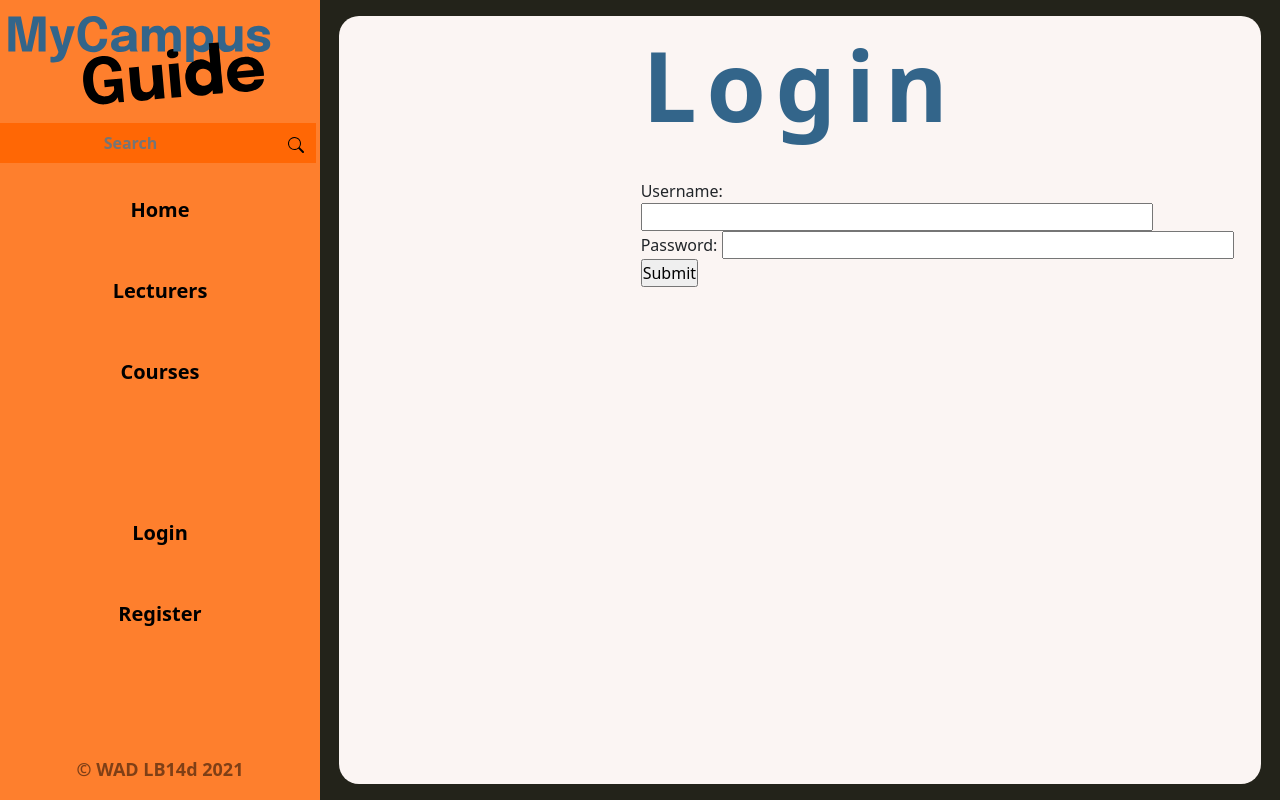
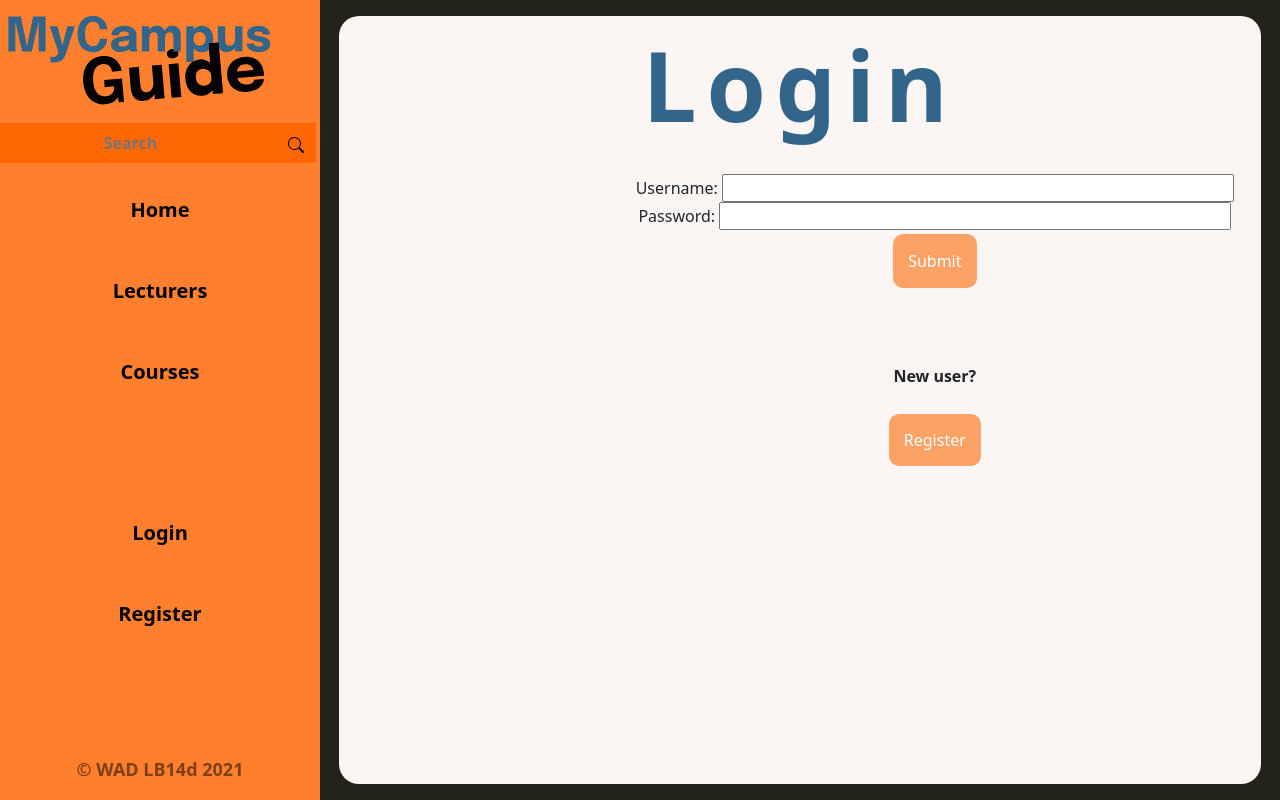
Before and after one commit to WAD2-LB14d/mycampusguide, a Django app: page /guide/login/ in a window 1280 px wide. Run offline with Django 3.2, Linux system fonts and the light colour scheme; some libraries are stand-ins or nearby versions.

Commit message:
login & register buttons styled, register link added to login page

```diff
--- a/my_campus_guide/static/css/style.css
+++ b/my_campus_guide/static/css/style.css
@@ -154,13 +154,7 @@ footer {
 
 
 }
-#login_form{
-	position: absolute;
-	left: 30%;
-	margin: 10px;
-	padding: 15px;
 
-}
 
 .table > tbody > tr:nth-child(2n) > td, .table > tbody > tr:nth-child(2n) > th {
 	background-color: rgba(254, 127, 45, 0.5);
@@ -170,3 +164,66 @@ footer {
 	 background-color: rgba(254,127,45,0.7);
 	 border: 3px solid black;
  }
+
+
+
+ .button{
+	background-color: rgba(254,127,45,0.7);
+	border-radius: 10px;
+	border: none;
+	color: white;
+	padding: 15px;
+	text-align: center;
+	text-decoration: none;
+	font-size: 16px;
+	margin: 4px 2px;
+ }
+
+ .button:hover{
+	background-color: #FF6705 !important;
+
+ }
+
+ #user_form>:last-child{
+	background-color: rgba(254,127,45,0.7);
+	border-radius: 10px;
+	border: none;
+	color: white;
+	padding: 15px;
+	text-align: center;
+	text-decoration: none;
+	font-size: 16px;
+	margin: 4px 2px;
+
+ }
+
+ #user_form>:last-child:hover{
+	background-color: #FF6705;
+}
+
+ #login_form>:last-child{
+	background-color: rgba(254,127,45,0.7);
+	border-radius: 10px;
+	border: none;
+	color: white;
+	padding: 15px;
+	text-align: center;
+	text-decoration: none;
+	font-size: 16px;
+	margin: 4px 2px;
+
+ }
+
+#login_form>:last-child:hover{
+	background-color: #FF6705;
+}
+
+#login_content{
+	text-align: center;
+	position: absolute;
+	margin: 10px;
+	padding: 10px;
+	left: 30%;
+
+
+}
--- a/my_campus_guide/templates/guide/base.html
+++ b/my_campus_guide/templates/guide/base.html
@@ -12,6 +12,7 @@
     </title>
     <link href="https://cdn.jsdelivr.net/npm/bootstrap@5.0.0-beta2/dist/css/bootstrap.min.css" rel="stylesheet" integrity="sha384-BmbxuPwQa2lc/FVzBcNJ7UAyJxM6wuqIj61tLrc4wSX0szH/Ev+nYRRuWlolflfl" crossorigin="anonymous">
     <link rel="stylesheet" href="{% static 'css/style.css' %}">
+	<link rel="stylesheet" type="text/css"    href="https://cdn.datatables.net/1.10.24/css/dataTables.bootstrap5.min.css">
   </head>
   <body>
     <div class="container-fluid">
@@ -51,5 +52,13 @@
 			</div>
 		</div>
     <script src="https://cdn.jsdelivr.net/npm/bootstrap@5.0.0-beta2/dist/js/bootstrap.bundle.min.js" integrity="sha384-b5kHyXgcpbZJO/tY9Ul7kGkf1S0CWuKcCD38l8YkeH8z8QjE0GmW1gYU5S9FOnJ0" crossorigin="anonymous"></script>
+<script>scr="https://cdn.datatables.net/1.10.24/js/jquery.dataTables.min.js"</script>
+<script>scr="https://cdn.datatables.net/1.10.24/js/dataTables.bootstrap5.min.j"</script>
+
+<script>$(document).ready(function() {
+	$('#table_courses').DataTable();
+  } );
+
+</script>
 	</body>
 </html>
--- a/my_campus_guide/templates/guide/login.html
+++ b/my_campus_guide/templates/guide/login.html
@@ -11,6 +11,8 @@
       <h1 class="pageTitle">Login</h1>
     </div>
   </div>
+
+  <div id="login_content">
   {% if user.is_authenticated %}
       <strong> You are already logged in as {{request.user.username}}. </strong>
       <p><a href="{% url 'guide:logout' %}">Sign Out</a></p>
@@ -23,5 +25,17 @@
 	<br />
 	<input type="submit" value="Submit" />
 </form>
+<br />
+<br />
+<br />
+<p>
+<strong>New user?</strong>
+<br />
+<br />
+</p>
+<p>
+<a class="button" href="{% url 'guide:register' %}">Register</a>
+</p>
+</div>
 {% endif %}
 {% endblock %}
```
Also changed, not shown: my_campus_guide/templates/guide/courses.html (+11 -1 lines).
